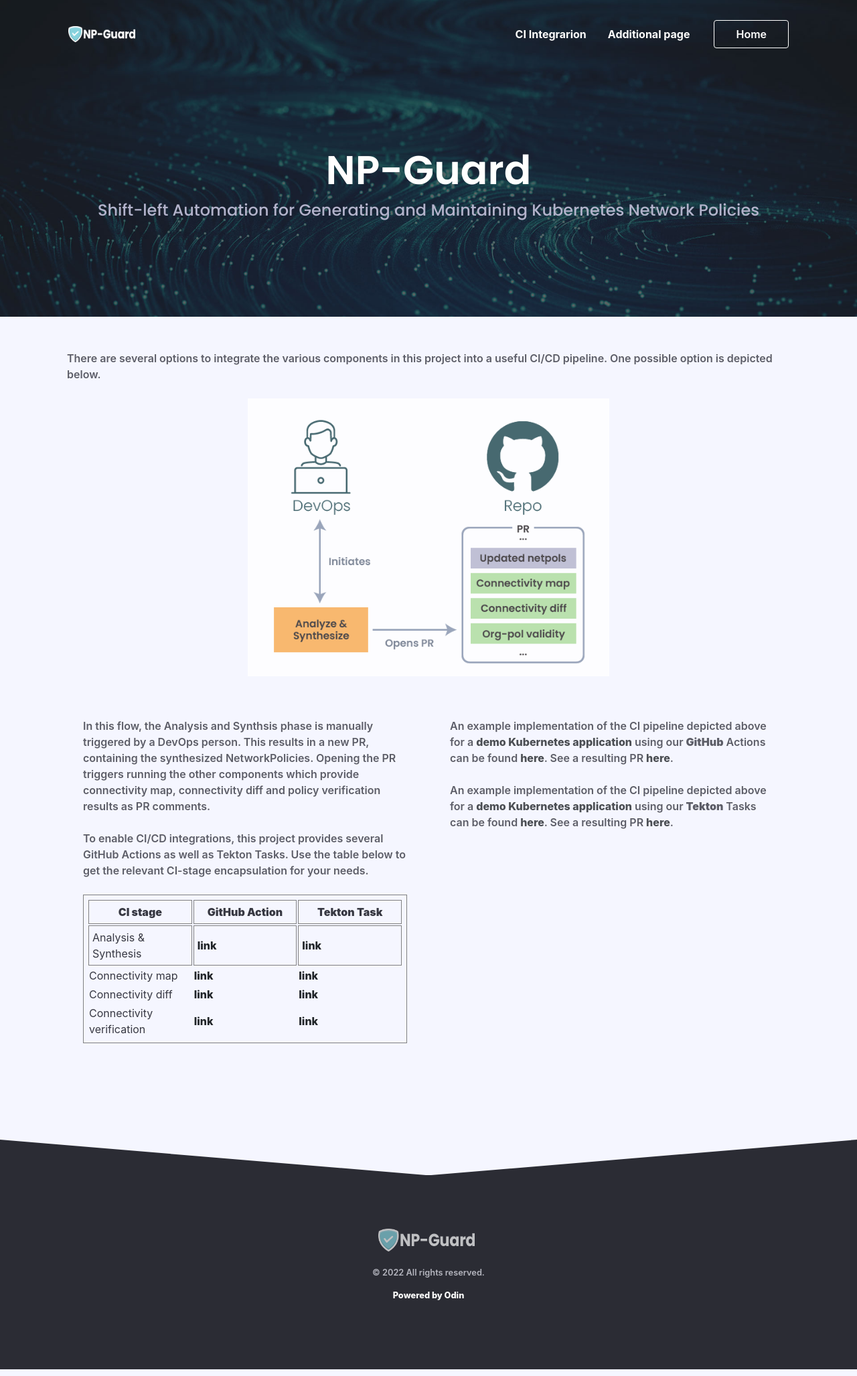
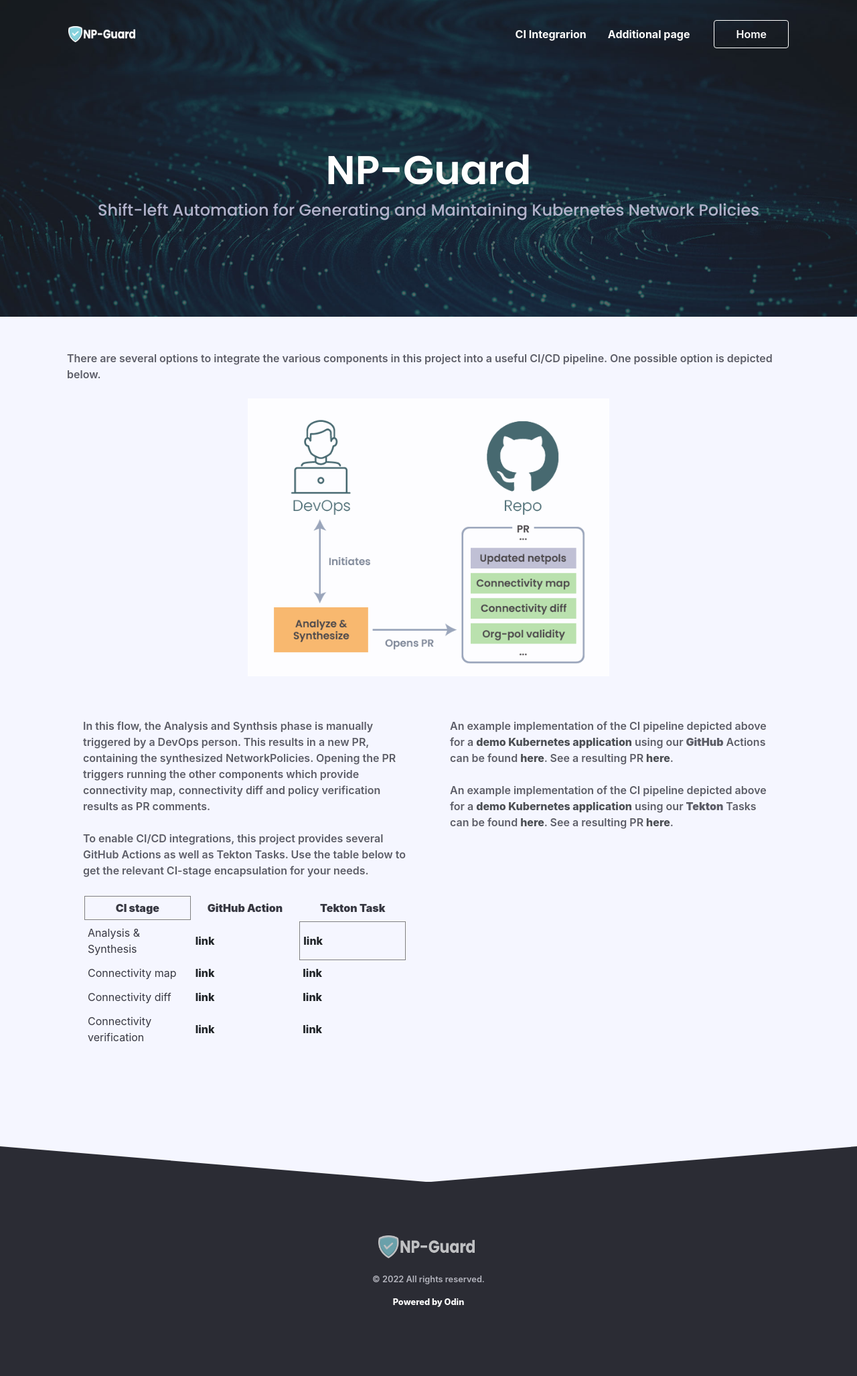
Before and after one commit to tkwsniva/np-guard, a Jekyll site: the page built from ci-integration.html, in a window 1280 px wide. Shown: the whole page at 67% size. Built offline with Jekyll 4.4.1, drawn with Linux system fonts in a browser that asks for light colours; nearby versions of some CDN libraries; some web fonts are replaced; comment, search, counter and statistics services are not loaded.

Commit message:
Update ci-integration-content.html

```diff
--- a/_includes/ci-integration-content.html
+++ b/_includes/ci-integration-content.html
@@ -10,26 +10,26 @@
 <p>To enable CI/CD integrations, this project provides several GitHub Actions as well as Tekton Tasks. Use the table below to get the relevant CI-stage encapsulation for your needs.</p>
 
 
-<table style="border: 1px solid gray; padding: 5px;">
+<table style="border: border-collapse: collapse;">
 	<thead>
-<tr style="border: 1px solid gray; padding: 5px;">
+<tr>
 <th width="30%" style="border: 1px solid gray; padding: 5px;">
 <b>CI stage</b>
 </th>
-<th width="30%" style="border: 1px solid gray; padding: 5px;">
+<th width="30%" style="border: 1px solid A9A9A9; padding: 5px;">
 <b>GitHub Action</b>
 </th>
-<th width="30%" style="border: 1px solid gray; padding: 5px;">
+<th width="30%" style="border: 1px solid A9A9A9; padding: 5px;">
 <b>Tekton Task</b>
 </th>
 </tr>
 	</thead>
 		<tbody>
-<tr style="border: 1px solid gray; padding: 5px;">
-<td style="border: 1px solid gray; padding: 5px;">
+<tr>
+<td style="border: 1px solid A9A9A9; padding: 5px;">
 Analysis & Synthesis
 </td>
-<td style="border: 1px solid gray; padding: 5px;">
+<td style="border: 1px solid A9A9A9; padding: 5px;">
 <a href="https://github.com/marketplace/actions/k8s-networkpolicy-auto-synthesis" target="blank">link</a>
 </td>
 <td style="border: 1px solid gray; padding: 5px;">
@@ -38,37 +38,37 @@
 </tr>
 
 <tr>
-<td>
+<td style="border: 1px solid A9A9A9; padding: 5px;">
 Connectivity map
 </td>
-<td>
+<td style="border: 1px solid A9A9A9; padding: 5px;">
 <a href="https://github.com/marketplace/actions/k8s-networkpolicy-connectivity-report" target="blank">link</a>
 </td>
-<td>
+<td style="border: 1px solid A9A9A9; padding: 5px;">
 <a href="https://github.com/np-guard/network-config-analyzer/tree/master/tekton#k8s-netpol-report" target="blank">link</a>
 </td>
 </tr>
 
 <tr>
-<td>
+<td style="border: 1px solid A9A9A9; padding: 5px;">
 Connectivity diff
 </td>
-<td>
+<td style="border: 1px solid A9A9A9; padding: 5px;">
 <a href="https://github.com/marketplace/actions/k8s-networkpolicy-diff" target="blank">link</a>
 </td>
-<td>
+<td style="border: 1px solid A9A9A9; padding: 5px;">
 <a href="https://github.com/np-guard/network-config-analyzer/tree/master/tekton#k8s-netpol-diff" target="blank">link</a>
 </td>
 </tr>
 
 <tr>
-<td>
+<td style="border: 1px solid A9A9A9; padding: 5px;">
 Connectivity verification
 </td>
-<td>
+<td style="border: 1px solid A9A9A9; padding: 5px;">
 <a href="https://github.com/marketplace/actions/k8s-networkpolicy-verification" target="blank">link</a>
 </td>
-<td>
+<td style="border: 1px solid A9A9A9; padding: 5px;">
 <a href="https://github.com/np-guard/baseline-rules-verifier/tree/master/tekton" target="blank">link</a>
 </td>
 </tr>
```
